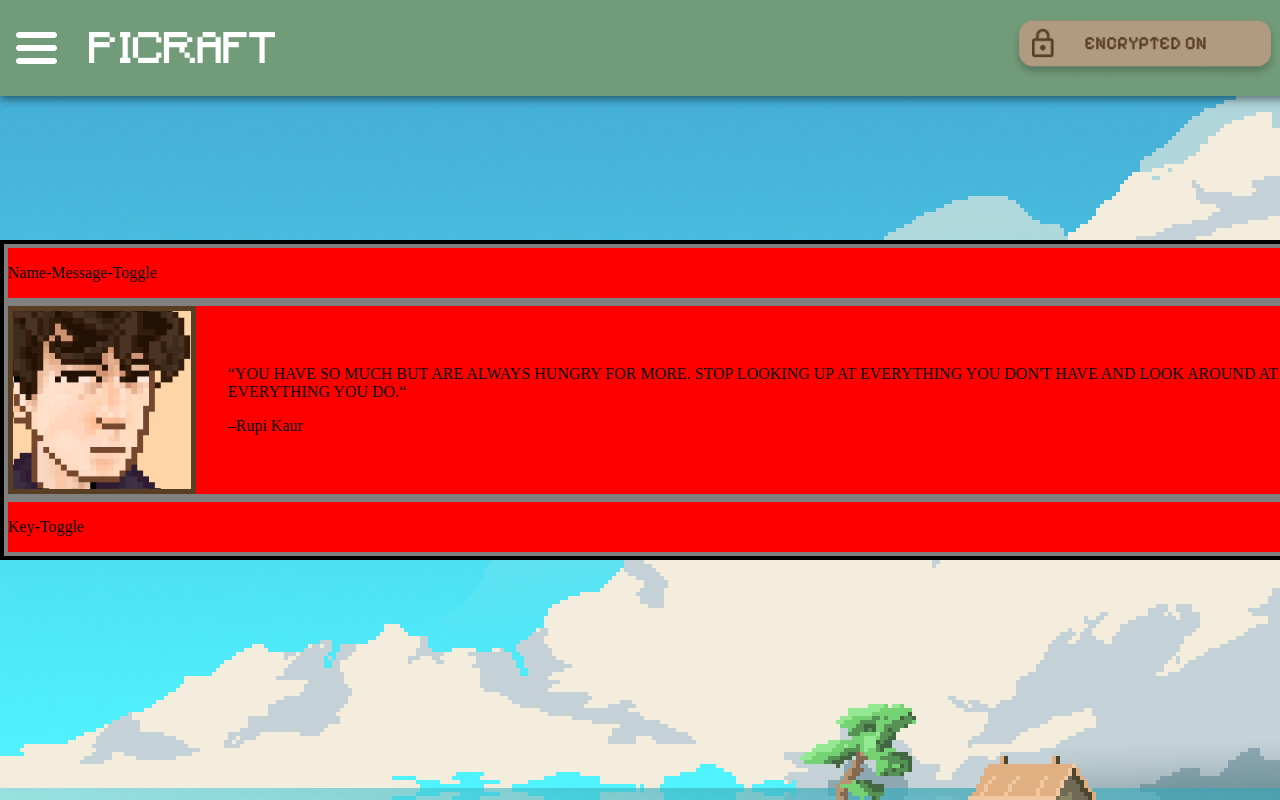
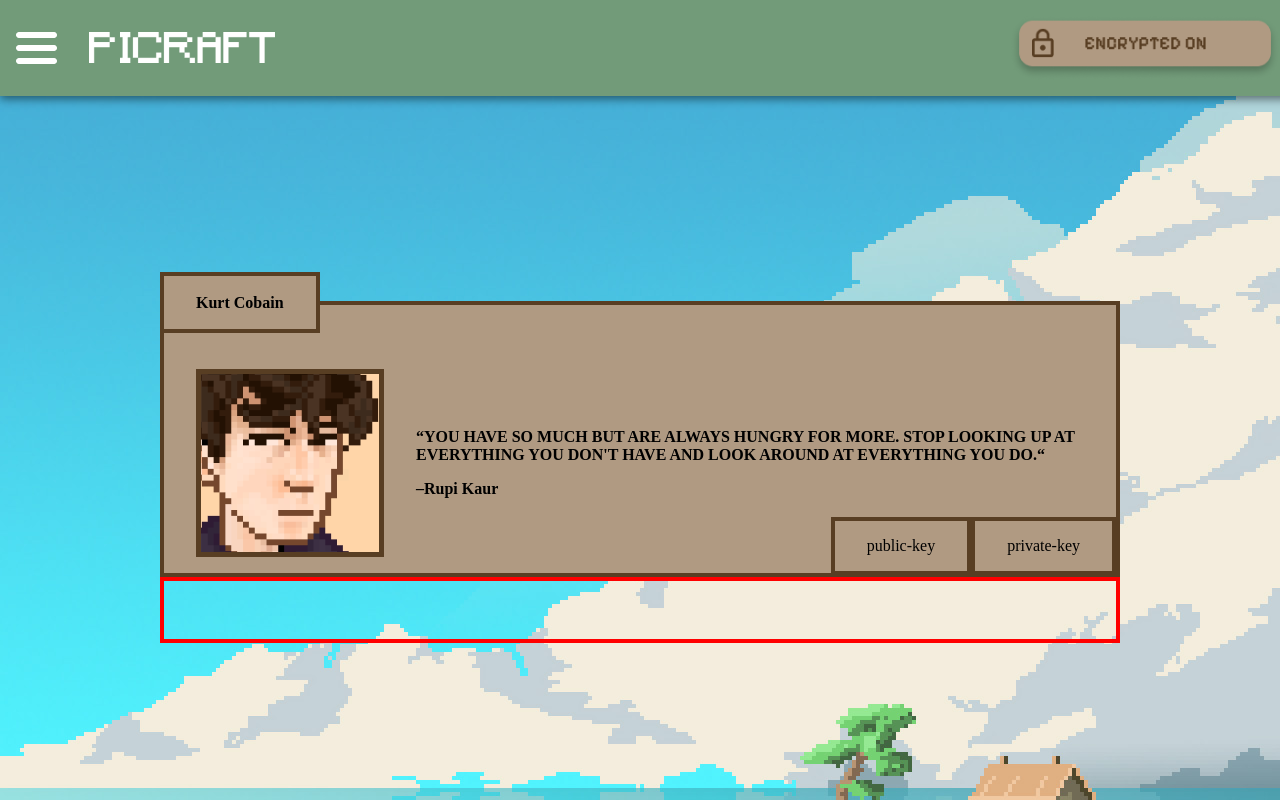
Before and after one commit to agw2005/rsa-encryption-discrete-math-v2, a React (Vite) app: page / in a window 1280 px wide. Shown: the top 800 px of the page. Built offline with nearby package versions, Linux system fonts and the light colour scheme.

Commit message:
worked on message-section (not done)

```diff
--- a/src/App.tsx
+++ b/src/App.tsx
@@ -2,6 +2,7 @@ function App() {
   let contentMessage =
     "“YOU HAVE SO MUCH BUT ARE ALWAYS HUNGRY FOR MORE. STOP LOOKING UP AT EVERYTHING YOU DON'T HAVE AND LOOK AROUND AT EVERYTHING YOU DO.“";
   let contentSender = "Rupi Kaur";
+  let name = "Kurt Cobain";
 
   return (
     <>
@@ -19,18 +20,27 @@ function App() {
       </header>
 
       <section className="message-section">
-        <div>
-          <p>Name-Message-Toggle</p>
+        <div className="message-toggle">
+          <p>
+            <strong>{name}</strong>
+          </p>
         </div>
         <div className="content-body">
           <img src="/kurner.png" alt="profile-pic" />
           <div className="content-text">
-            <p>{contentMessage}</p>
-            <p>–{contentSender}</p>
+            <strong>
+              <p>{contentMessage}</p>
+              <p>–{contentSender}</p>
+            </strong>
           </div>
         </div>
-        <div>
-          <p>Key-Toggle</p>
+        <div className="keys">
+          <div className="pub-key">
+            <p>public-key</p>
+          </div>
+          <div className="priv-key">
+            <p>private-key</p>
+          </div>
         </div>
       </section>
 
--- a/src/index.css
+++ b/src/index.css
@@ -1,11 +1,11 @@
 :root {
   --primary-color: #729b79;
   --secondary-color: #b09a82;
-  --primary-border: 0.3rem solid #583E2;
-  --box-border-test1: 0.3rem solid black;
-  --box-border-test2: 0.3rem solid red;
-  --box-border-test2: 0.3rem solid blue;
-  --box-border-test2: 0.3rem solid gray;
+  --primary-border: 0.3rem solid #583e23;
+  --box-border-test-black: 0.3rem solid black;
+  --box-border-test-red: 0.3rem solid red;
+  --box-border-test-blue: 0.3rem solid blue;
+  --box-border-test-gray: 0.3rem solid gray;
 }
 
 html,
@@ -34,6 +34,8 @@ header {
   justify-content: space-between;
 
   filter: drop-shadow(0px 3px 5px rgba(0, 0, 0, 0.5));
+
+  z-index: 3;
 }
 
 .left-header {
@@ -58,21 +60,45 @@ header {
 
 .message-section {
   position: absolute;
-  width: 100%;
   top: 15rem;
-
-  border: var(--box-border-test1);
-  background-color: red;
-}
-
-.message-section > * {
-  border: var(--box-border-test2);
+  width: 75%;
+  margin-left: 12.5%;
+  margin-right: 12.5%;
 }
 
 .content-body {
   display: flex;
   align-items: center;
   gap: 2rem;
+  border: var(--primary-border);
+  background-color: var(--secondary-color);
+  padding: 4rem 2rem 1rem 2rem;
+}
+
+.content-text {
+  position: relative;
+}
+
+.message-toggle {
+  position: relative;
+  top: 2rem;
+  border: var(--primary-border);
+  background-color: var(--secondary-color);
+  width: fit-content;
+  padding: 0.1rem 2rem;
+}
+
+.keys {
+  display: flex;
+  justify-content: flex-end;
+  border: var(--box-border-test-red);
+}
+
+.keys > * {
+  position: relative;
+  bottom: 4rem;
+  padding: 0rem 2rem;
+  border: var(--primary-border);
 }
 
 /* Message Section !!! */
```
